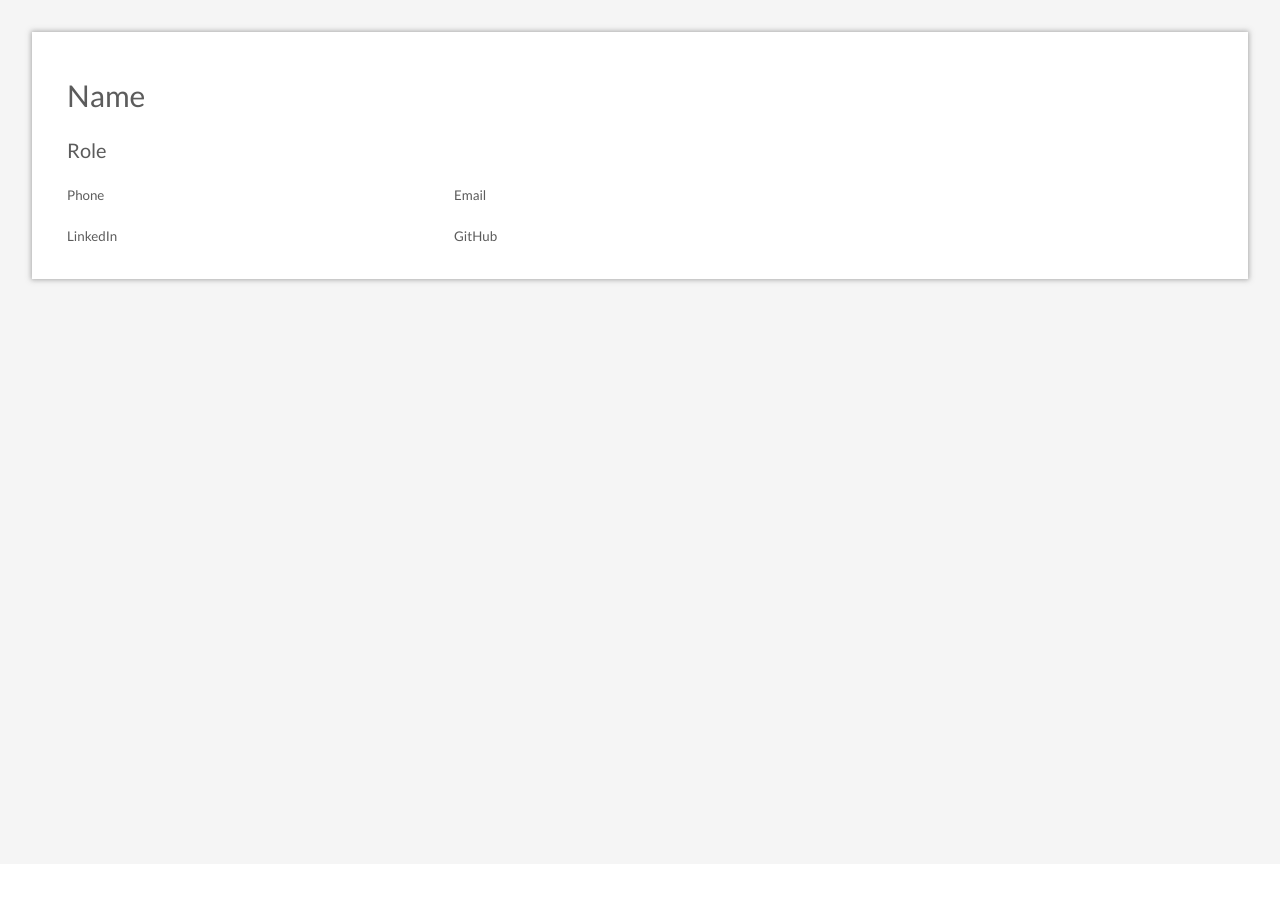
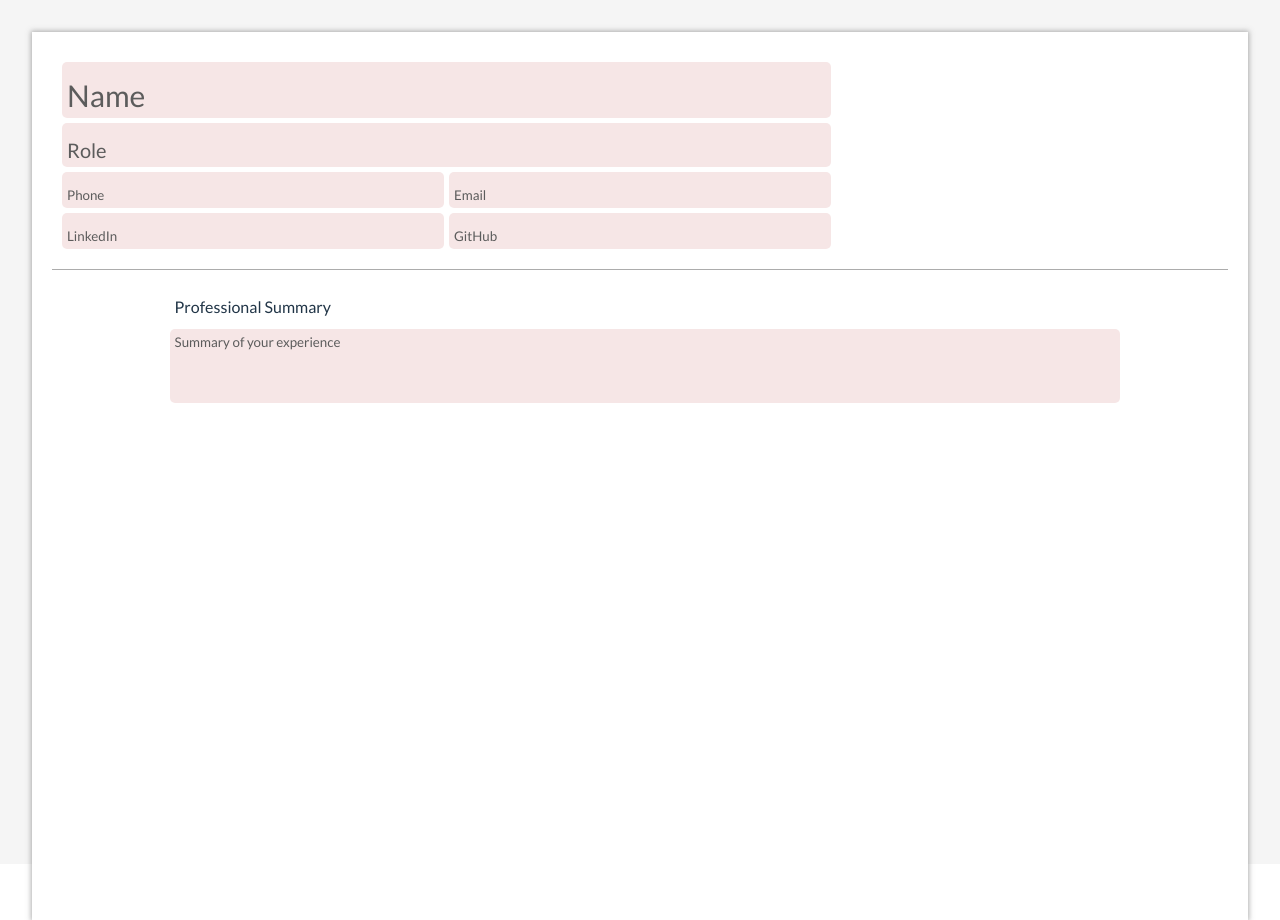
Before and after one commit to sevleo/TOP-CVMaker, a React (Vite) app: page / in a window 1280 px wide. Before the commit the page ends 864 px from the top, so only its background shows below. Built offline with nearby package versions, Linux system fonts and the light colour scheme.

Commit message:
fix summary textarea scroll

```diff
--- a/src/App.css
+++ b/src/App.css
@@ -13,4 +13,12 @@ main {
   padding: 20px;
   background-color: white;
   box-shadow: 0px 0px 5px 1px rgba(100, 100, 100, 0.5);
+  display: flex;
+  flex-direction: column;
 }
+
+div.linebreak {
+  border-bottom: 0.5px solid rgba(137, 137, 137, 0.7);
+  margin-top: 10px;
+  margin-bottom: 10px;
+}
--- a/src/App.jsx
+++ b/src/App.jsx
@@ -1,6 +1,7 @@
 import { useState } from "react";
 import ContactSection from "./components/ContactSection";
 import "./App.css";
+import Summary from "./components/Summary";
 
 function App() {
   const [profile, setProfile] = useState({
@@ -8,7 +9,6 @@ function App() {
     role: "",
     phone: "",
     email: "",
-    // location: "",
     linkedin: "",
     github: "",
   });
@@ -25,6 +25,8 @@ function App() {
     <>
       <main>
         <ContactSection onProfileChange={handleProfileChange} />
+        <div className="linebreak"></div>
+        <Summary />
       </main>
     </>
   );
--- a/src/components/ContactSection.jsx
+++ b/src/components/ContactSection.jsx
@@ -10,42 +10,42 @@ export default function ContactSection({ onProfileChange }) {
           placeholder="Name"
           onChange={(value) => onProfileChange("name", value)}
           className="name"
+          type="text"
         />
         <Input
           label='e.g. "Software Developer"'
           placeholder="Role"
           onChange={(value) => onProfileChange("role", value)}
           className="role"
+          type="text"
         />
         <Input
           label="Your phone"
           placeholder="Phone"
           onChange={(value) => onProfileChange("phone", value)}
           className="phone"
+          type="text"
         />
         <Input
           label='e.g. "example@gmail.com"'
           placeholder="Email"
           onChange={(value) => onProfileChange("email", value)}
           className="email"
+          type="text"
         />
-        {/* <Input
-          label=""
-          placeholder="Location"
-          onChange={(value) => onProfileChange("location", value)}
-          className="location"
-        /> */}
         <Input
           label="Link to your LinkedIn"
           placeholder="LinkedIn"
           onChange={(value) => onProfileChange("linkedin", value)}
           className="linkedin"
+          type="text"
         />
         <Input
           label="Link to your GitHub"
           placeholder="GitHub"
           onChange={(value) => onProfileChange("github", value)}
           className="github"
+          type="text"
         />
       </div>
     </>
--- a/src/components/Input.jsx
+++ b/src/components/Input.jsx
@@ -1,19 +1,49 @@
 import { useState } from "react";
 import "../styles/Input.css";
 
-export default function Input({ label, placeholder, onChange, className }) {
+export default function Input({
+  label,
+  placeholder,
+  onChange,
+  className,
+  type,
+  rows,
+  maxlength,
+}) {
   const [value, setValue] = useState("");
 
-  function handleChnage(e) {
+  function handleInputChange(e) {
     setValue(e.target.value);
     onChange(e.target.value);
   }
+
+  function handleTextAreaChange(e) {
+    setValue(e.target.value);
+    const textarea = document.querySelector(".summary textarea");
+    textarea.style.height = `${textarea.scrollHeight - 10}px`;
+  }
+
+  if (type === "textarea") {
+    return (
+      <div className={className}>
+        <textarea
+          value={value}
+          placeholder={placeholder}
+          onChange={handleTextAreaChange}
+          rows={rows}
+          maxLength={maxlength}
+        ></textarea>
+      </div>
+    );
+  }
+
   return (
     <div className={className}>
       <input
+        type={type || "text"}
         value={value}
         placeholder={placeholder}
-        onChange={handleChnage}
+        onChange={handleInputChange}
       ></input>
       <label>{label} </label>
     </div>
--- /dev/null
+++ b/src/components/Summary.jsx
@@ -0,0 +1,18 @@
+import Input from "./Input";
+import "../styles/SummarySection.css";
+
+export default function Summary() {
+  return (
+    <div className="summary-section">
+      <p>Professional Summary</p>
+      <Input
+        label="Summary"
+        placeholder="Summary of your experience"
+        className="summary"
+        type="textarea"
+        rows="4"
+        maxlength="300"
+      />
+    </div>
+  );
+}
--- a/src/styles/ContactSection.css
+++ b/src/styles/ContactSection.css
@@ -12,47 +12,14 @@
   border-radius: 5px;
 }
 
-div.name:hover,
-div.role:hover,
-div.phone:hover,
-div.email:hover,
-div.linkedin:hover,
-div.github:hover {
-  cursor: text;
-}
-
-div > input {
-  width: 100%;
-}
-
-div > input::placeholder,
-div > label {
-  color: rgb(92, 92, 92);
-}
-
 div.name {
   grid-column: 1 / 3;
   grid-row: 1 / 2;
 }
 
-div.name > input {
-  font-size: 30px;
-  /* font-weight: 600; */
-}
-
-div.name > input::placeholder {
-  font-size: 30px;
-  /* font-weight: 600; */
-}
-
 div.role {
   grid-column: 1 / 3;
   grid-row: 2 / 3;
-}
-
-div.role > input,
-div.role > input::placeholder {
-  font-size: 20px;
 }
 
 div.phone {
@@ -74,62 +41,3 @@ div.github {
   grid-column: 2 / 3;
   grid-row: 4 / 5;
 }
-
-.contact-section div > input {
-  display: flex;
-  justify-content: start;
-  padding: 5px;
-  padding-top: 15px;
-}
-
-div > input:focus::placeholder {
-  color: transparent;
-}
-
-.contact-section > div > input {
-  outline: 0.5px solid transparent;
-  border-radius: 5px;
-  transition: all 0.2s ease-in-out;
-}
-
-.contact-section > div:hover > input {
-  outline: 0.5px solid rgba(137, 137, 137, 0.2);
-}
-
-.contact-section > div > input:focus {
-  outline: 0.5px solid rgba(137, 137, 137, 0.7);
-  background-color: rgba(137, 137, 137, 0.05);
-}
-
-div {
-  position: relative;
-}
-
-div label {
-  position: absolute;
-  left: 5px;
-  top: 0px;
-  font-size: 9px;
-  transition: all 0.2s ease-in-out;
-  animation: silo-fade 0.3s;
-  font-style: italic;
-}
-
-div > input:focus + label {
-  display: block;
-}
-
-div > input:not(:focus) + label {
-  display: none;
-}
-
-@keyframes silo-fade {
-  0% {
-    opacity: 0;
-    transform: translateY(-1.4em);
-  }
-  100% {
-    opacity: 1;
-    transform: translateY(0);
-  }
-}
--- a/src/styles/Input.css
+++ b/src/styles/Input.css
@@ -1,4 +1,129 @@
-input {
+input,
+textarea {
   outline: none;
   border: none;
 }
+
+textarea {
+  resize: none;
+  /* overflow-y: hidden; */
+  height: auto;
+  min-height: 50;
+  max-height: 150px;
+}
+
+div.name:hover,
+div.role:hover,
+div.phone:hover,
+div.email:hover,
+div.linkedin:hover,
+div.github:hover,
+div.summary:hover {
+  cursor: text;
+}
+
+div > input,
+div > textarea {
+  width: 100%;
+}
+
+div > input::placeholder,
+div > textarea::placeholder,
+div > label {
+  color: rgb(92, 92, 92);
+}
+
+div.name > input {
+  font-size: 30px;
+}
+
+div.name > input::placeholder {
+  font-size: 30px;
+}
+
+div.role > input,
+div.role > input::placeholder {
+  font-size: 20px;
+}
+
+div > input {
+  display: flex;
+  justify-content: start;
+  padding: 5px;
+  padding-top: 15px;
+}
+
+div > textarea {
+  display: flex;
+  justify-content: start;
+  padding: 5px;
+}
+
+div > input:focus::placeholder,
+div > textarea:focus::placeholder {
+  color: transparent;
+}
+
+div > input,
+div > textarea {
+  outline: 0.5px solid transparent;
+  border-radius: 5px;
+  transition: all 0.2s ease-in-out;
+}
+
+div:hover > input,
+div:hover > textarea {
+  outline: 0.5px solid rgba(137, 137, 137, 0.2);
+}
+
+div > input:focus,
+div > textarea:focus {
+  outline: 0.5px solid rgba(137, 137, 137, 0.7);
+}
+
+div.contact-section > div,
+div.summary-section > div {
+  position: relative;
+}
+
+div label {
+  position: absolute;
+  left: 5px;
+  top: 0px;
+  font-size: 9px;
+  transition: all 0.2s ease-in-out;
+  animation: silo-fade 0.3s;
+  font-style: italic;
+}
+
+div > input:focus + label,
+div > textarea:focus + label {
+  display: block;
+}
+
+div > input:not(:focus) + label,
+div > textarea:not(:focus) + label {
+  display: none;
+}
+
+div > input:not(:placeholder-shown),
+div > textarea:not(:placeholder-shown) {
+  transition: all 0.5s ease-in-out;
+}
+
+div > input:placeholder-shown,
+div > textarea:placeholder-shown {
+  transition: all 0.5s ease-in-out;
+  background-color: rgba(165, 13, 13, 0.1);
+}
+
+@keyframes silo-fade {
+  0% {
+    opacity: 0;
+    transform: translateY(-1.4em);
+  }
+  100% {
+    opacity: 1;
+    transform: translateY(0);
+  }
+}
--- /dev/null
+++ b/src/styles/SummarySection.css
@@ -0,0 +1,21 @@
+.summary-section {
+  padding: 10px;
+  border-radius: 10px;
+  gap: 5px;
+  display: flex;
+  flex-direction: column;
+  width: 80%;
+  align-self: center;
+  height: 600px;
+}
+
+.summary-section div {
+  border-radius: 5px;
+}
+
+.summary-section p {
+  font-weight: 500;
+  text-align: start;
+  padding: 5px;
+  margin: 0;
+}
```
